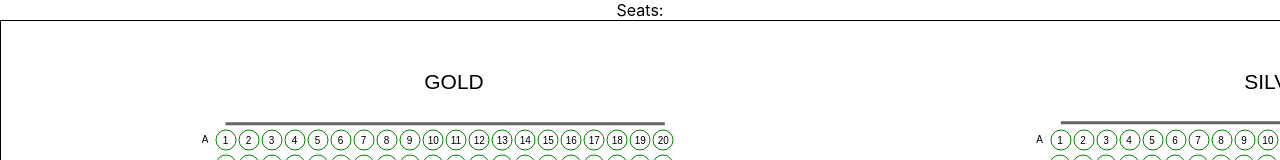
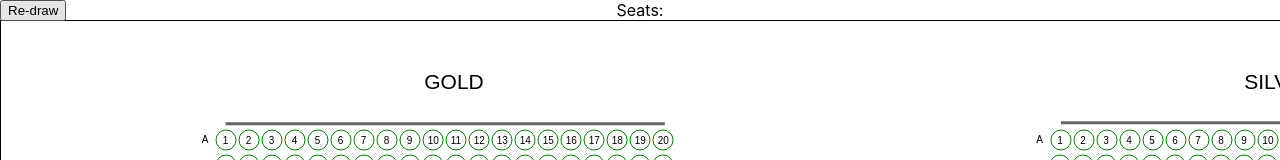
Before and after one commit to MeetBorda/seat-layout, a React (Create React App) app: page / in a window 1280 px wide. Shown: the top 160 px of the page. Built offline with nearby package versions, Linux system fonts and the light colour scheme.

Commit message:
re-draw btn added

```diff
--- a/src/konva-canvas-renderer/index.js
+++ b/src/konva-canvas-renderer/index.js
@@ -19,6 +19,8 @@ const LEFT_THRESHOLD = 217
 
 let firstLeftOut = 0
 let firstRightOut = 0
+
+let hasCanvasDrawn = false
 
 const throttle = (func, limit) => {
   let inThrottle
@@ -249,6 +251,7 @@ const MainStage = (props) => {
     // })
 
     hasDrawed = true
+    hasCanvasDrawn = true
     setLoading(false)
   }
 
@@ -562,7 +565,40 @@ const MainStage = (props) => {
     }
   }, [props.data])
 
-  //console.log(props.data);
+  const resetStageHandlers = () => {
+    ;["touchend", "touchmove", "wheel", "click", "tap"].forEach((k) =>
+      stageRef2.current.off(k)
+    )
+    stageRef2.current = null
+    seatBgLayerRef.current = null
+    staticLayerRef.current = null
+  }
+
+  const clearCacheExtensively = () => {
+    const canvasLayerElements = stageRef2.current.getLayers()
+    for (let i = 0; i < canvasLayerElements.length; i += 1) {
+      const cachedCanvases = canvasLayerElements[i]._cache.get("canvas")
+      if (cachedCanvases) {
+        cachedCanvases.scene._canvas.width = 0
+        cachedCanvases.scene._canvas.height = 0
+        cachedCanvases.hit._canvas.width = 0
+        cachedCanvases.hit._canvas.height = 0
+        cachedCanvases.filter._canvas.width = 0
+        cachedCanvases.filter._canvas.height = 0
+        canvasLayerElements[i].clearCache()
+      }
+    }
+  }
+
+  const handleSeatRedraw = () => {
+    if (hasCanvasDrawn) {
+      hasCanvasDrawn = false
+      clearCacheExtensively()
+      stageRef2.current.destroy()
+      resetStageHandlers()
+      handleCanvasDraw()
+    }
+  }
 
   return (
     <React.Fragment>
@@ -583,6 +619,17 @@ const MainStage = (props) => {
           Loading...
         </div>
       )}
+      <button
+        style={{
+          position: "fixed",
+          top: 0,
+          left: 0,
+          zIndex: 2,
+        }}
+        onClick={handleSeatRedraw}
+      >
+        Re-draw
+      </button>
       <div
         style={{
           display: "flex",
```
